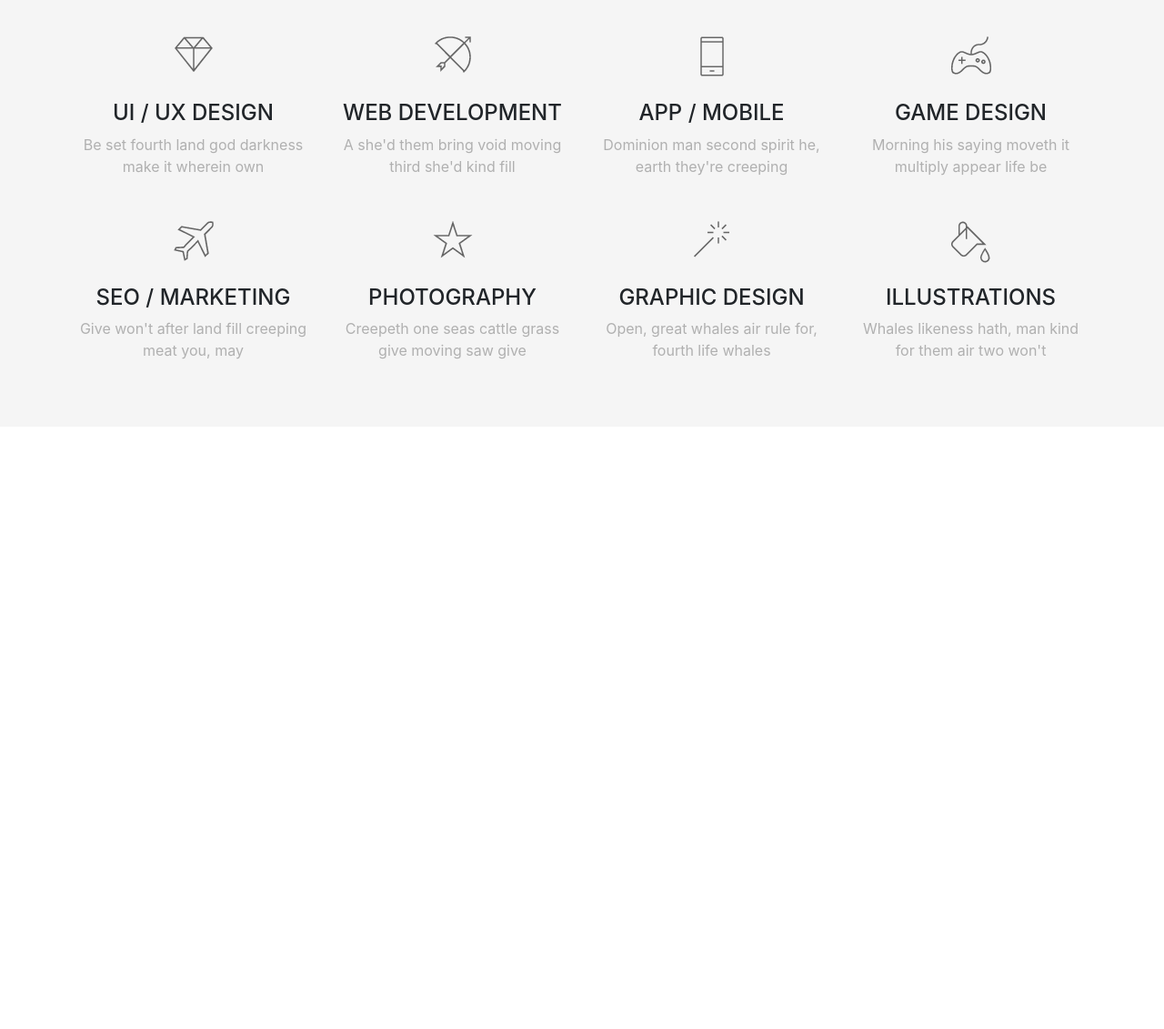
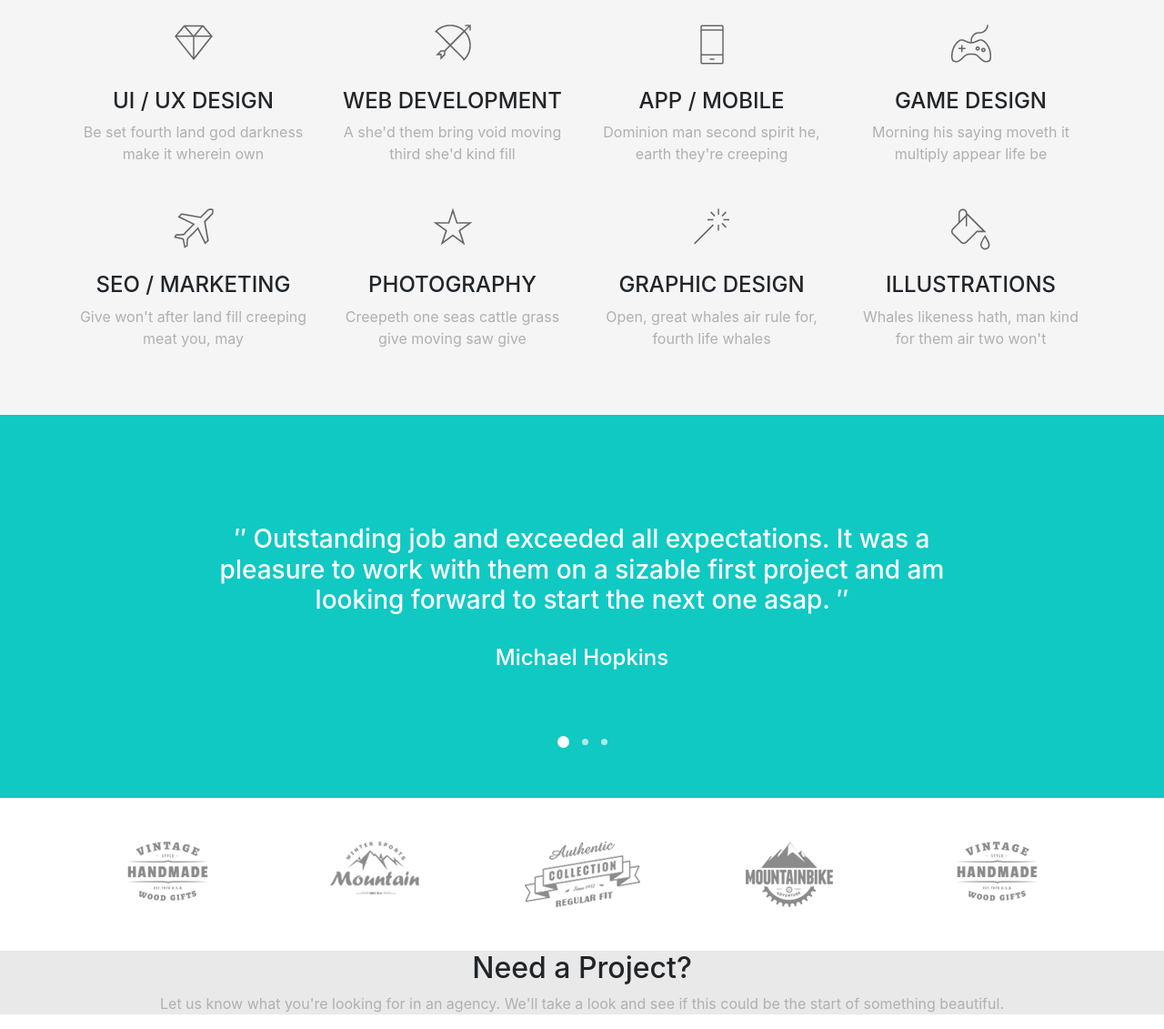
Before and after one commit to dmitrlomonovscky/-design_studio, a plain HTML site: page index.html in a window 1280 px wide. Shown: the part 2524-3655 px from the top of the page at 91% size. Before the commit the page ends 2993 px from the top, so only its background shows below. Drawn offline with nearby package versions, Linux system fonts and the light colour scheme.

Commit message:
new_file

```diff
--- a/index.html
+++ b/index.html
@@ -9,6 +9,8 @@
 
     <!-- Bootstrap CSS -->
     <link rel="stylesheet" href="https://stackpath.bootstrapcdn.com/bootstrap/4.4.1/css/bootstrap.min.css" integrity="sha384-Vkoo8x4CGsO3+Hhxv8T/Q5PaXtkKtu6ug5TOeNV6gBiFeWPGFN9MuhOf23Q9Ifjh" crossorigin="anonymous">
+    <link rel="stylesheet" href="libs/owl.carousel.min.css">
+    <link rel="stylesheet" href="libs/owl.theme.default.min.css">
     <link rel="stylesheet" href="css/style.css">
 
 
@@ -140,7 +142,7 @@
         </div>
       </div>
       <div class="portfolio">
-        <div class="row">
+        <div class="row no-gutters">
           <div class="col-sm-4 col-md-3 p-0 hover_block"><img src="img/your_img_here.jpg" alt=""></div>
           <div class="col-sm-4 col-md-3 p-0 hover_block"><img src="img/your_img_white.jpg" alt=""></div>
           <div class="col-sm-4 col-md-3 p-0 hover_block"><img src="img/your_img_here.jpg" alt=""></div>
@@ -208,7 +210,50 @@
         </div>
       </div>
     </section>
+    <section class="testimonials">
+      <div class="owl-carousel owl-theme">
+        <div class="item text-center text-white pl-3 pr-3">
+          <h3> &Prime; Outstanding job and exceeded all expectations. It was a pleasure
+            to work with them on a sizable first project and am looking
+            forward to start the next one asap. &Prime;
+          </h3>
+          <h4 class="pt-4">Michael Hopkins</h4>
+        </div>
+        <div class="item text-center text-white pl-3 pr-3">
+          <h3> &Prime; Outstanding job and exceeded all expectations. It was a pleasure
+            to work with them on a sizable first project and am looking
+            forward to start the next one asap. &Prime;
+          </h3>
+          <h4 class="pt-4">Michael Hopkins</h4>
+        </div>
+        <div class="item text-center text-white pl-3 pr-3">
+          <h3> &Prime; Outstanding job and exceeded all expectations. It was a pleasure
+            to work with them on a sizable first project and am looking
+            forward to start the next one asap. &Prime;
+          </h3>
+          <h4 class="pt-4 pb-5 text-uppercase">Michael Hopkins</h4>
+        </div>
+      </div>
+    </section>
+    <section class="brands pt-4 pb-4">
+      <div class="container">
+        <div class="row row-cols-1 row-cols-sm-3 row-cols-md-5">
+          <div class="col text-center logos pb-4 pt-4"><img src="img/1.png" alt=""></div>
+          <div class="col text-center logos pb-4 pt-4"><img src="img/2.png" alt=""></div>
+          <div class="col text-center logos pb-4 pt-4"><img src="img/3.png" alt=""></div>
+          <div class="col text-center logos pb-4 pt-4"><img src="img/4.png" alt=""></div>
+          <div class="col text-center logos pb-4 pt-4"><img src="img/5.png" alt=""></div>
+        </div>
+      </div>
+    </section>
+    <section class="contact text-center">
+      <h2>Need a Project?</h2>
+      <p>Let us know what you're looking for in an agency. We'll take a look and see
+          if this could be the start of something beautiful.</p>
+      <form action="">
 
+      </form>
+    </section>
 
 
 
@@ -224,6 +269,7 @@
     <script src="https://code.jquery.com/jquery-3.4.1.slim.min.js" integrity="sha384-J6qa4849blE2+poT4WnyKhv5vZF5SrPo0iEjwBvKU7imGFAV0wwj1yYfoRSJoZ+n" crossorigin="anonymous"></script>
     <script src="https://cdn.jsdelivr.net/npm/popper.js@1.16.0/dist/umd/popper.min.js" integrity="sha384-Q6E9RHvbIyZFJoft+2mJbHaEWldlvI9IOYy5n3zV9zzTtmI3UksdQRVvoxMfooAo" crossorigin="anonymous"></script>
     <script src="https://stackpath.bootstrapcdn.com/bootstrap/4.4.1/js/bootstrap.min.js" integrity="sha384-wfSDF2E50Y2D1uUdj0O3uMBJnjuUD4Ih7YwaYd1iqfktj0Uod8GCExl3Og8ifwB6" crossorigin="anonymous"></script>
+    <script src="libs/owl.carousel.min.js"></script>
     <script src="js/script.js"></script>
   </body>
 </html>
--- a/js/script.js
+++ b/js/script.js
@@ -0,0 +1,20 @@
+$(document).ready(function() {
+
+  $('.owl-carousel').owlCarousel({
+      loop:true,
+      margin:10,
+      nav:false,
+      responsive:{
+          0:{
+              items:1
+          },
+          600:{
+              items:1
+          },
+          1000:{
+              items:1
+          }
+      }
+  });
+
+});
--- /dev/null
+++ b/libs/owl.theme.default.min.css
@@ -0,0 +1,6 @@
+/**
+ * Owl Carousel v2.3.4
+ * Copyright 2013-2018 David Deutsch
+ * Licensed under: SEE LICENSE IN https://github.com/OwlCarousel2/OwlCarousel2/blob/master/LICENSE
+ */
+.owl-theme .owl-dots,.owl-theme .owl-nav{text-align:center;-webkit-tap-highlight-color:transparent}.owl-theme .owl-nav{margin-top:10px}.owl-theme .owl-nav [class*=owl-]{color:#FFF;font-size:14px;margin:5px;padding:4px 7px;background:#D6D6D6;display:inline-block;cursor:pointer;border-radius:3px}.owl-theme .owl-nav [class*=owl-]:hover{background:#869791;color:#FFF;text-decoration:none}.owl-theme .owl-nav .disabled{opacity:.5;cursor:default}.owl-theme .owl-nav.disabled+.owl-dots{margin-top:10px}.owl-theme .owl-dots .owl-dot{display:inline-block;zoom:1}.owl-theme .owl-dots .owl-dot span{width:10px;height:10px;margin:5px 7px;background:#D6D6D6;display:block;-webkit-backface-visibility:visible;transition:opacity .2s ease;border-radius:30px}.owl-theme .owl-dots .owl-dot.active span,.owl-theme .owl-dots .owl-dot:hover span{background:#869791}
--- a/sass/style.sass
+++ b/sass/style.sass
@@ -1,10 +1,11 @@
 $color-turquoise: #10c9c3
-
+*
+	outline: none!important
 img[src$=".jpg"]
 	width: 100%
 p
 	color: #b0b0b0
-.header
+.header,.contact
 	background-color: #e9e9e9
 .navbar-collapse
 	flex-grow: inherit
@@ -86,3 +87,26 @@ li a
 	background-color: #f5f5f5
 	.img_services
 		height: 70px
+.testimonials
+	background-color: $color-turquoise
+	padding: 120px 0 50px
+	.item
+		max-width: 850px
+		margin: 0 auto
+		@media (max-width: 960.98px)
+			max-width: 500px
+.owl-theme .owl-dots
+	display: flex
+	justify-content: center
+	.owl-dot span
+		background: #b0e8e6
+		width: 7px
+		height: 7px
+	.owl-dot.active span
+		background: #ffffff
+		width: 13px
+		height: 13px
+.brands
+	background-color: #fff
+	.logos img
+		cursor: pointer
```
Also changed, not shown: css/style.css, img/1.png (added), img/2.png (added), img/3.png (added), img/4.png (added), img/5.png (added), libs/owl.carousel.min.css (added), libs/owl.carousel.min.js (added), 1 other file. Lines whose indentation alone changed are shown as unchanged.
